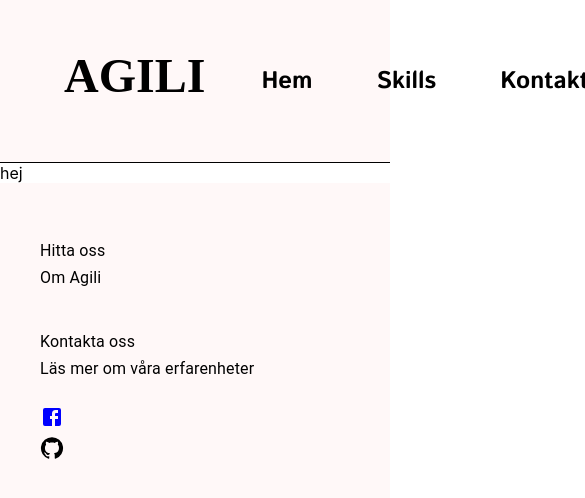
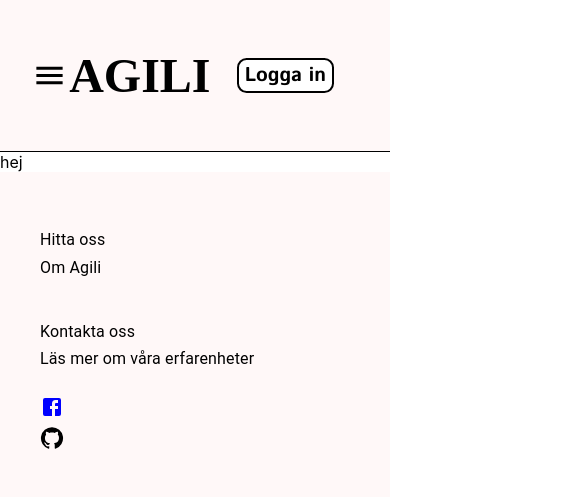
Before and after one commit to OliviaIsberg/portfolj-webbplats, a React (Create React App) app: page /skills in a window 390 px wide. Shown: the top 498 px of the page, 585 px wide, since content can reach past the window. Built offline with nearby package versions, Linux system fonts and the light colour scheme; the HTML template or start-up script is replaced by a standard one; a web font is replaced by a local one.

Commit message:
Added media quaery for header on small devices

```diff
--- a/src/components/header.jsx
+++ b/src/components/header.jsx
@@ -2,12 +2,28 @@ import '../css/header.css';
 import { Link } from 'react-router-dom';
 import { Box } from '@mui/system';
 import MenuIcon from '@mui/icons-material/Menu';
+import { useState } from 'react';
 
 function Header() {
+  const { showMenu, setShowMenu } = useState(false);
+
   return (
-    <header className="header">
+    <Box className="header">
+      <Box
+        display={{
+          xs: 'flex',
+          sm: 'flex',
+          md: 'none',
+          lg: 'none',
+          alignItems: 'center',
+        }}
+      >
+        <MenuIcon setShowMenu={true} fontSize="large" />
+      </Box>
+
       <h1>AGILI</h1>
       <div className="linksContainer">
+        <Box display={{ xs: 'none', sm: 'none', md: 'block', lg: 'block' }}>
           <Link className="link" to="/">
             Hem
           </Link>
@@ -17,12 +33,10 @@ function Header() {
           <Link className="link" to="">
             Kontakt
           </Link>
+        </Box>
         <button className="signInButton">Logga in</button>
-        <Box display={{ xs: 'block', sm: 'none', md: 'none', lg: 'none' }}>
-          <MenuIcon fontSize="large" />
+      </div>
     </Box>
-      </div>
-    </header>
   );
 }
 
--- a/src/css/header.css
+++ b/src/css/header.css
@@ -36,3 +36,9 @@
   border-radius: 0.6rem;
   border: 2px solid black;
 }
+
+@media screen and (max-width: 896px) {
+  .header {
+    padding: 1rem 2rem;
+  }
+}
```
Lines whose indentation alone changed are shown as unchanged.
